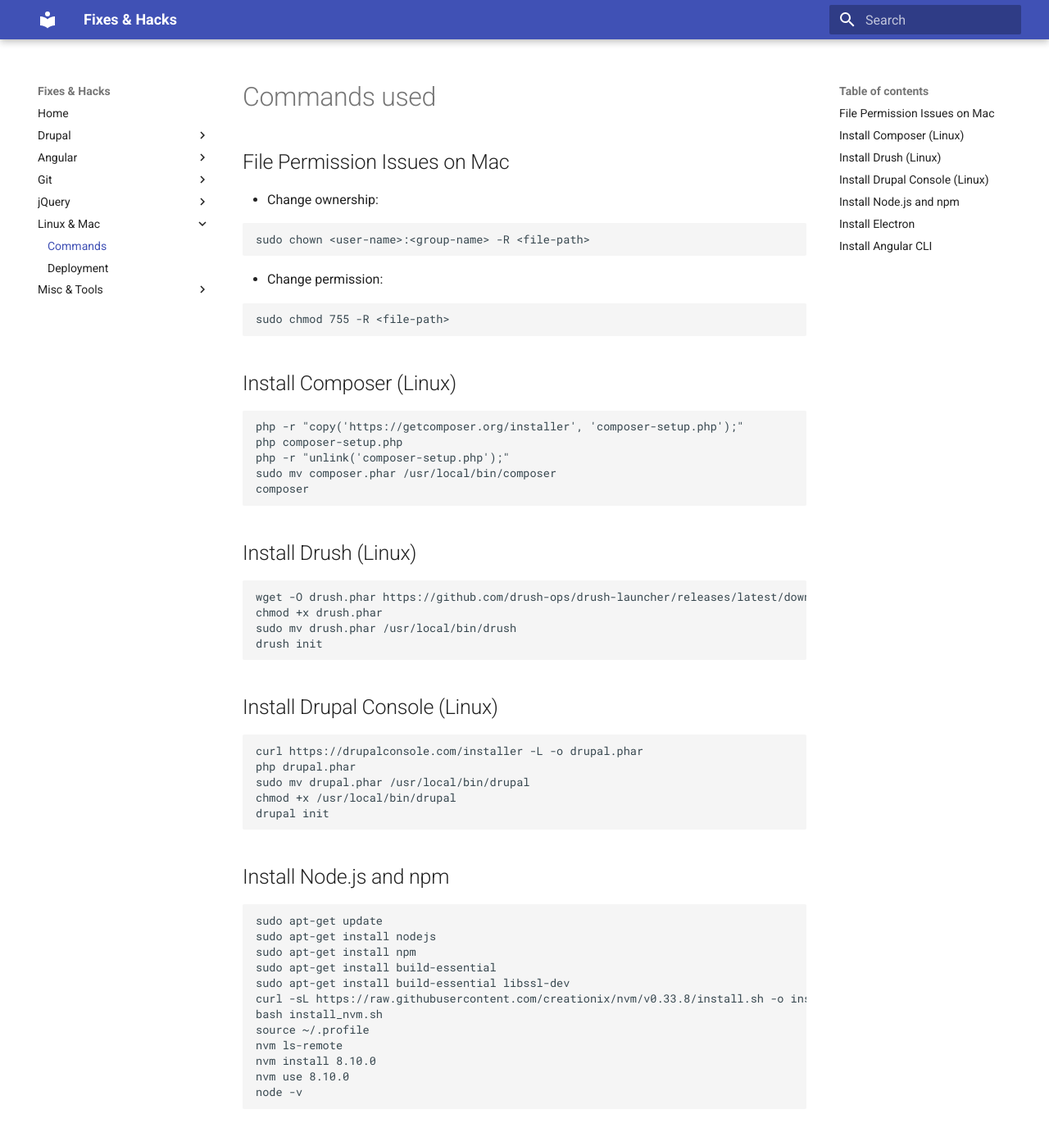
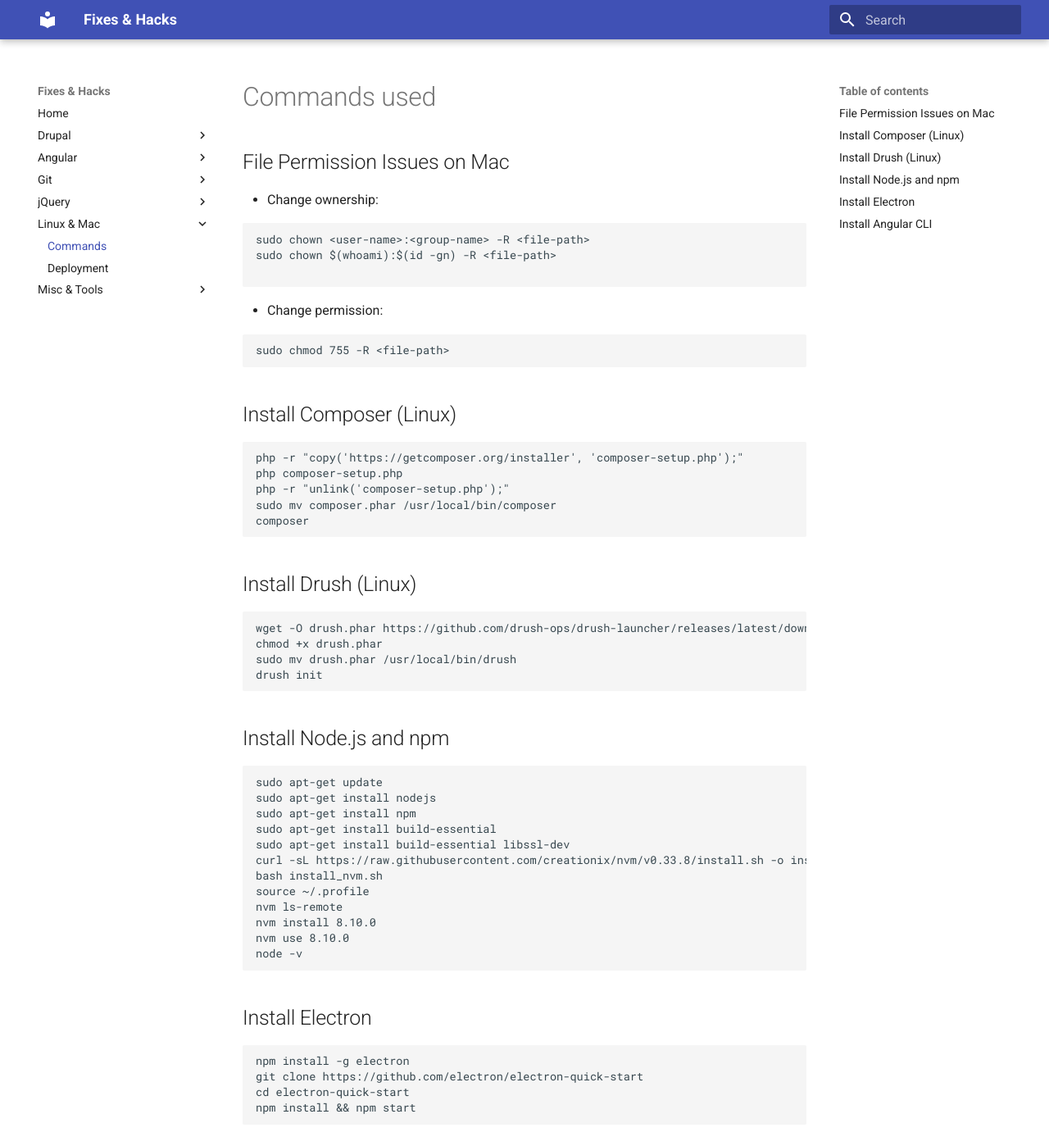
Before and after one commit to razeem/fixes-n-hacks, an MkDocs documentation site: the page built from docs/linux-mac/commands.md, in a window 1280 px wide and 1400 px high. Shown: the whole window at 82% size. Built offline with MkDocs 1.6.1 and Material for MkDocs 9.7.7, drawn with Linux system fonts in a browser that asks for light colours.

Commit message:
clean up the linux and other tools files

````diff
--- a/docs/linux-mac/commands.md
+++ b/docs/linux-mac/commands.md
@@ -5,6 +5,8 @@
 - Change ownership:
 ```
 sudo chown <user-name>:<group-name> -R <file-path>
+sudo chown $(whoami):$(id -gn) -R <file-path>
+
 ```
 - Change permission:
 ```
@@ -27,15 +29,6 @@
 chmod +x drush.phar
 sudo mv drush.phar /usr/local/bin/drush
 drush init
-```
-
-## Install Drupal Console (Linux)
-```
-curl https://drupalconsole.com/installer -L -o drupal.phar
-php drupal.phar
-sudo mv drupal.phar /usr/local/bin/drupal
-chmod +x /usr/local/bin/drupal
-drupal init
 ```
 
 ## Install Node.js and npm
````
Also changed, not shown: docs/tools/regex.md (+4 -1 lines).
